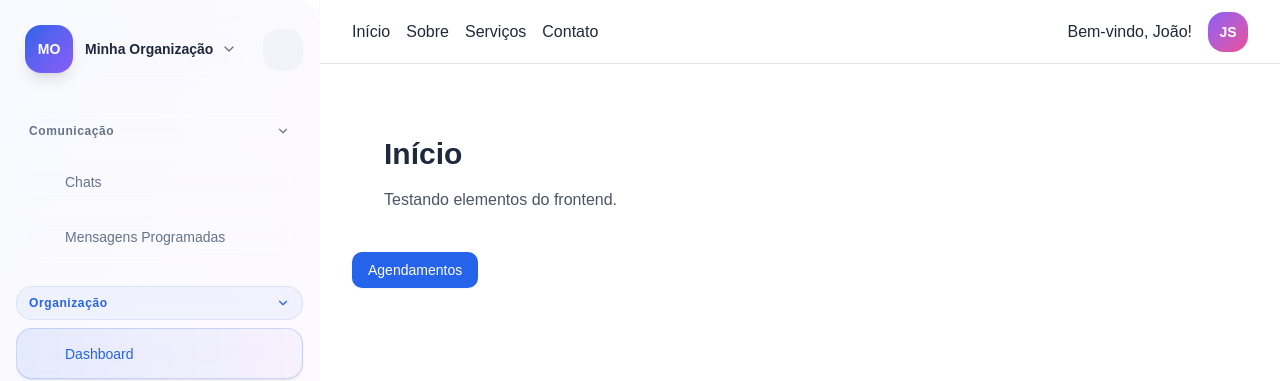
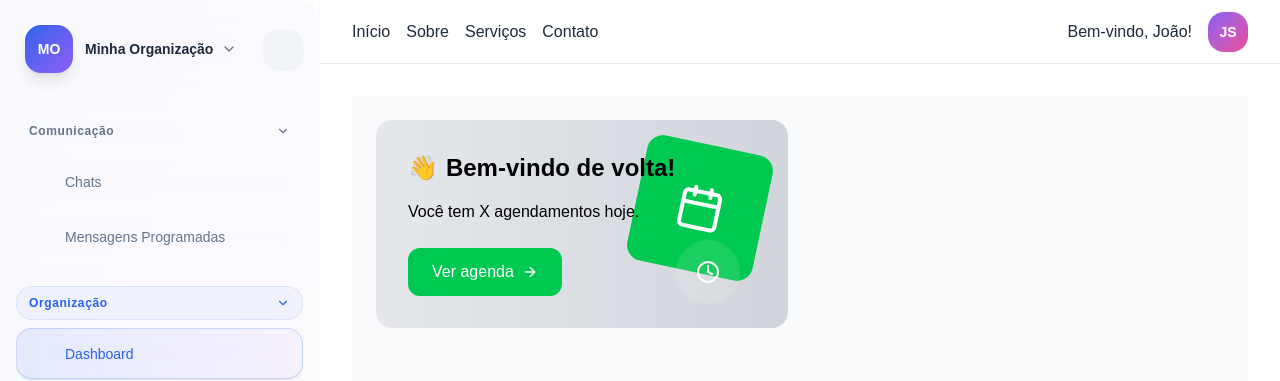
Before and after one commit to 08-Joao/agendzz-frontend, a Next.js app: page / in a window 1280 px wide. Shown: the top 381 px of the page. Built offline with nearby package versions, Linux system fonts and the light colour scheme; some icons are missing.

Commit message:
Starting dashboard

```diff
--- a/src/app/page.tsx
+++ b/src/app/page.tsx
@@ -1,26 +1,47 @@
 'use client'
+import { Calendar, Clock, Users, TrendingUp, TrendingDown, ArrowRight, MapPin } from 'lucide-react';
 import Layout from "@/components/layout/Layout";
 import { Button } from "@/components/ui/button"
 import ThemeSwitcher from "@/components/theme-switcher";
 import Image from "next/image";
-import Container from "@/components/ui/container";
 
 export default function Home() {
   return (
     <Layout>
-      <Container className="py-10">
-        <h1 className="text-3xl font-bold">Início</h1>
-        <p className="mt-4 text-gray-600">
-          Testando elementos do frontend.
-        </p>
-      </Container>
-      <div className="grid grid-rows-[20px_fr_20px] items-center justify-start">
-        <main className="flex flex-col gap-[32px] row-start-2 items-center justify-center">
-          <Button>
-            Agendamentos
-          </Button>
-        </main>
+      <div className="min-h-screen bg-gray-50 p-6">
+      <div className="max-w-7xl space-y-6">
+
+        {/* Header Cards */}
+        <div className="grid grid-cols-1 lg:grid-cols-2 gap-6">
+          {/* Welcome Card */}
+          <div className="bg-gradient-to-r from-gray-200 to-gray-300 rounded-2xl p-8 text-white relative overflow-hidden">
+            <div className="relative z-10">
+              <div className="flex items-center gap-2 mb-4">
+                <span className="text-2xl">👋</span>
+                <h1 className="text-2xl text-black font-bold">Bem-vindo de volta!</h1>
+              </div>
+              <p className="text-black mb-6 max-w-md">
+                Você tem X agendamentos hoje.
+              </p>
+              <button className="bg-green-500 hover:bg-green-600 px-6 py-3 rounded-lg font-medium transition-colors flex items-center gap-2">
+                Ver agenda
+                <ArrowRight size={16} />
+              </button>
+            </div>
+            <div className="absolute right-6 top-6">
+              <div className="w-32 h-32 bg-green-500 rounded-2xl flex items-center justify-center transform rotate-12">
+                <Calendar size={48} className="text-white" />
+              </div>
+            </div>
+            <div className="absolute right-12 bottom-6">
+              <div className="w-16 h-16 bg-white/10 rounded-full flex items-center justify-center">
+                <Clock size={24} className="text-white" />
+              </div>
+            </div>
+          </div>
+        </div>
       </div>
+    </div>
     </Layout>
   );
 }
--- a/src/components/ui/container.tsx
+++ /dev/null
@@ -1,14 +0,0 @@
-import { ReactNode } from "react";
-
-interface ContainerProps{
-    children: ReactNode
-    className?: string
-}
-
-export default function Container({ children, className }: ContainerProps){
-    return(
-        <div className={`mx-auto w-full max-w-7xl px-4 sm:px-6 lg:px-8 ${className ?? ""}`}>
-            {children}
-        </div>
-    )
-}
```
